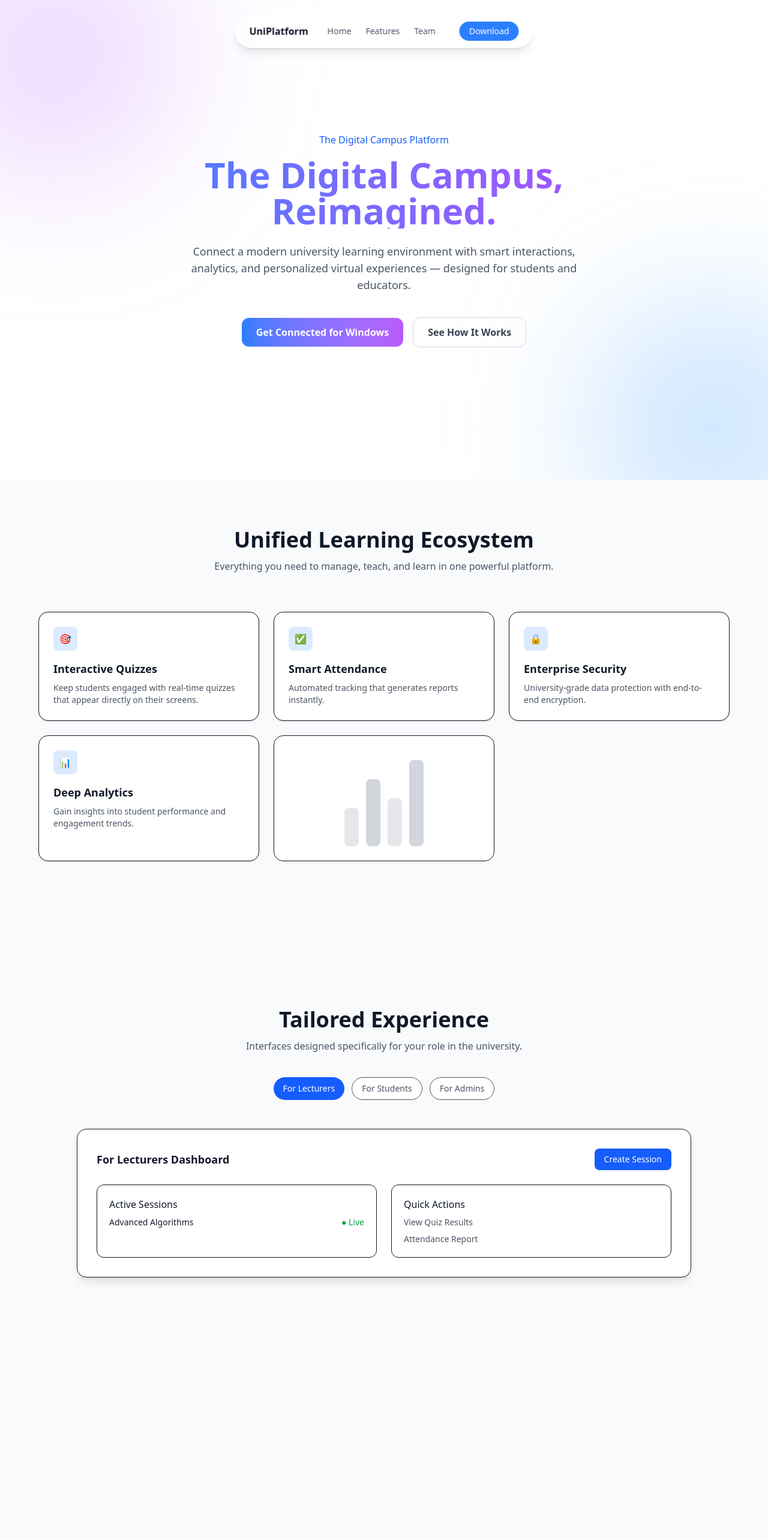
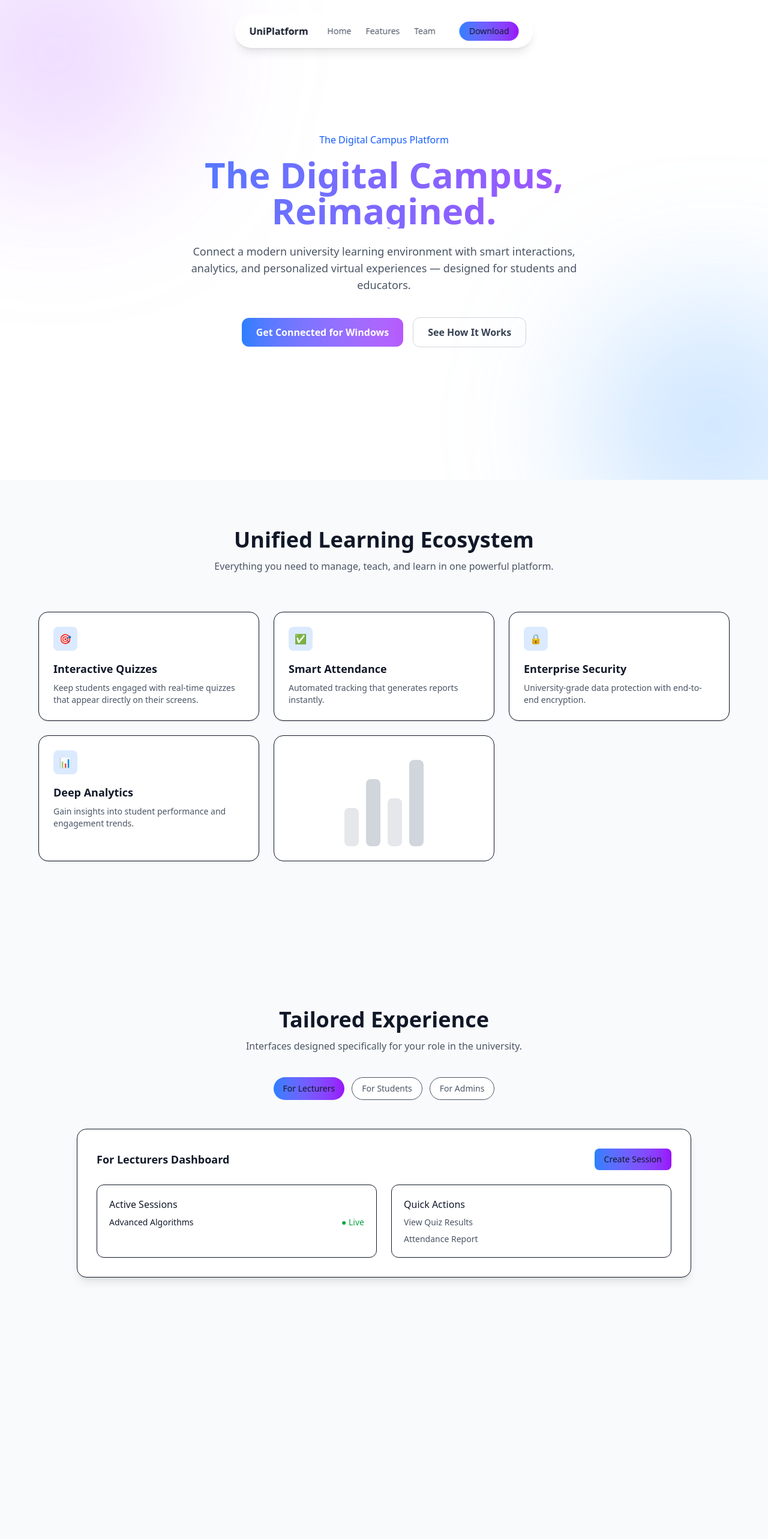
Before and after one commit to Nethmamlshni/connectra-landingPage, a Next.js app: page / in a window 1280 px wide. Shown: the top 2566 px of the page at 60% size. Built offline with nearby package versions, Linux system fonts and the light colour scheme.

Commit message:
design change

```diff
--- a/components/navbar/Navbar.tsx
+++ b/components/navbar/Navbar.tsx
@@ -35,8 +35,8 @@ export default function Navbar() {
 
         {/* Button */}
         <Link
-          href="/download"
-          className="ml-2 px-4 py-1.5 rounded-full bg-blue-500 text-white text-sm font-medium hover:bg-blue-600 transition"
+          href="#download"
+          className="ml-2 px-4 py-1.5 rounded-full bg-gradient-to-r from-blue-500 to-purple-600 text-sm font-medium hover:bg-blue-600 transition"
         >
           Download
         </Link>
--- a/components/tailored-experience/page.tsx
+++ b/components/tailored-experience/page.tsx
@@ -28,7 +28,7 @@ export default function TailoredExperiencePage() {
               onClick={() => setActive(tab)}
               className={`px-4 py-2 rounded-full text-sm font-medium transition
                 ${active === tab
-                  ? "bg-blue-600 text-white"
+                  ? "bg-gradient-to-r from-blue-500 to-purple-600"
                   : "bg-white border text-gray-600"
                 }`}
             >
@@ -49,7 +49,7 @@ export default function TailoredExperiencePage() {
               {active} Dashboard
             </h3>
 
-            <button className="px-4 py-2 rounded-lg bg-blue-600 text-white text-sm">
+            <button className="px-4 py-2 rounded-lg bg-gradient-to-r from-blue-500 to-purple-600 text-sm">
               Create Session
             </button>
           </div>
--- a/components/team/TeamSection.tsx
+++ b/components/team/TeamSection.tsx
@@ -88,7 +88,7 @@ export default function TeamSection() {
           whileInView={{ scaleX: 1 }}
           viewport={{ once: true }}
           transition={{ duration: 0.8 }}
-          className="hidden md:block absolute top-20 left-0 w-full h-1 bg-blue-400 origin-left rounded-full"
+          className="hidden md:block absolute top-20 left-0 w-full h-1 bg-gradient-to-r from-blue-500 to-purple-600origin-left rounded-full"
         />
 
         <div className="grid grid-cols-1 sm:grid-cols-2 md:grid-cols-5 gap-10 relative">
```
